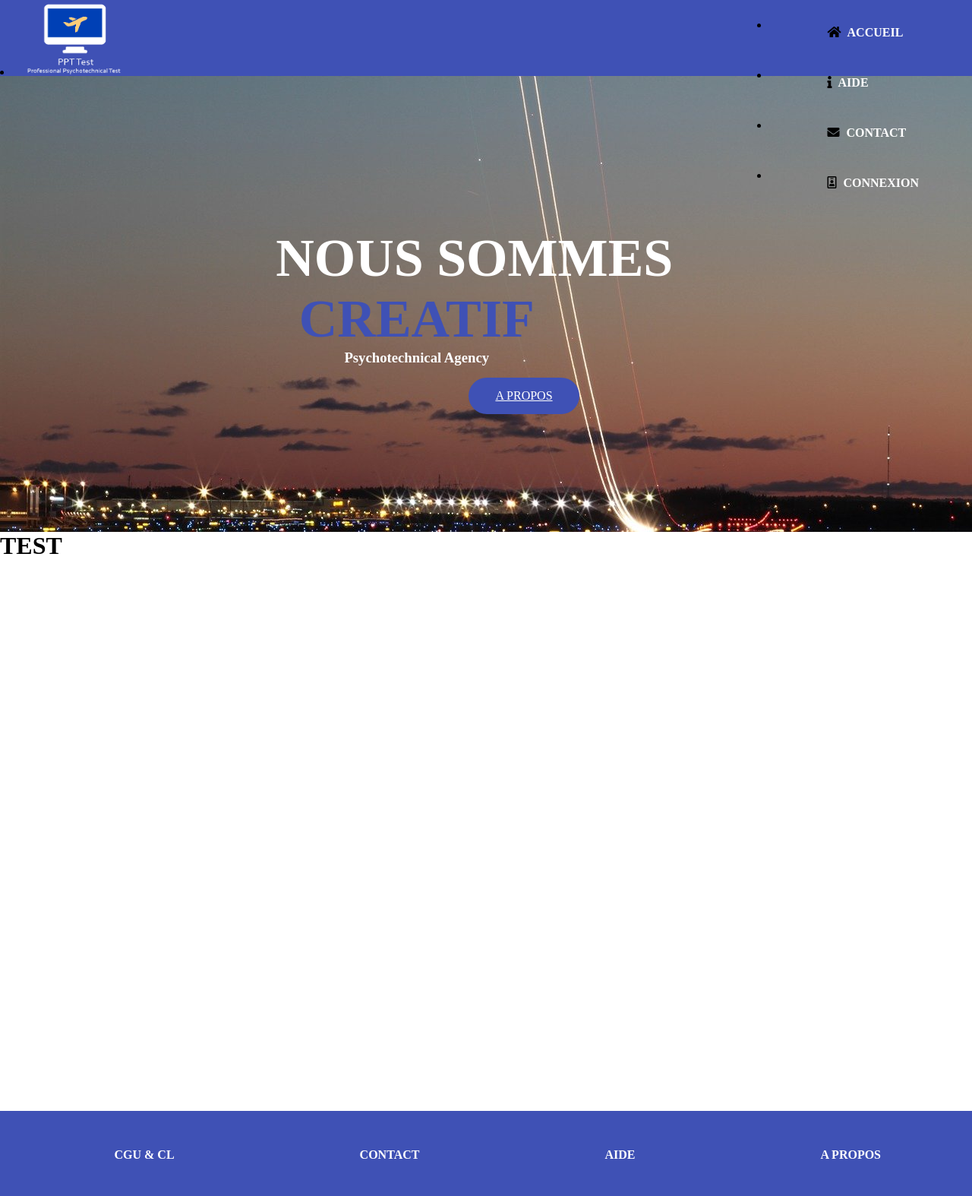
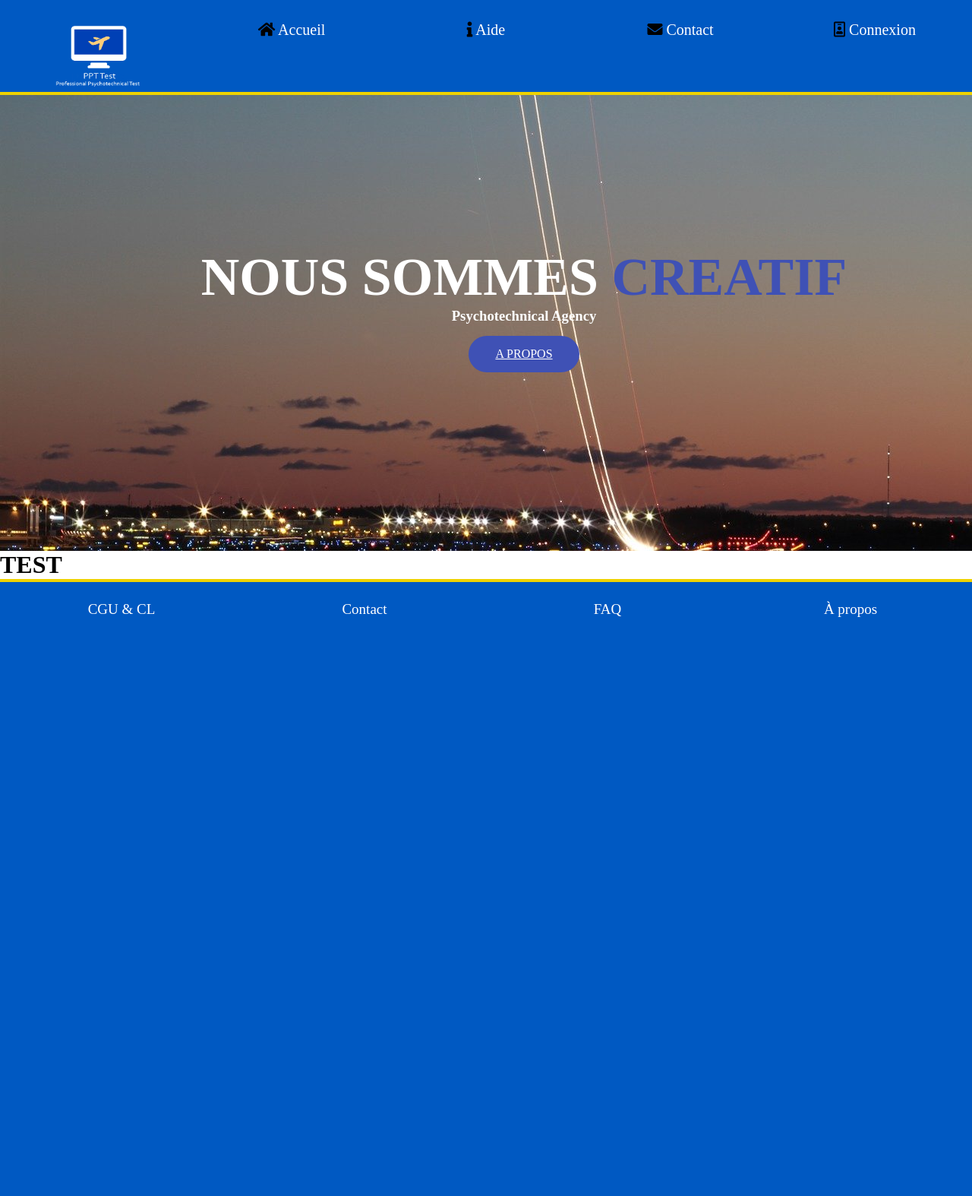
Before and after one commit to APP-G4C/SITE, a PHP site: page /view/accueil.php in a window 1280 px wide; the page is wider, and only the part inside the window is pictured. Shown: that part at 76% size. After the commit the page ends 812 px from the top of that part, so only its background shows below. Run offline with PHP 8.4, Linux system fonts and the light colour scheme; some libraries are stand-ins or nearby versions.

Commit message:
rechange header & footer

```diff
--- a/public/css/Header.css
+++ b/public/css/Header.css
@@ -1,66 +1,122 @@
-.menu {
-  background: #3F51B5;
-  width: auto;
-  height: 100px;
-  line-height: 66px;
+/* CSS menu 1 */
+
+header{
+    background-color: #EFD200;
+    border-bottom: solid 4px;
+    border-color: #EFD200;
+    font-size: 20px;
 }
 
-.m-left {
-  float: left;
+.fas fa-home imgs{
+    color: white;
 }
 
-a img{
-  position: relative;
-  top: auto;
-  left: 10px;
-  width: 130px;
-  height: 100px;
+#menu1 nav ul{
+    list-style: none;
 }
 
-.logo{
-  margin: 0;
-  padding: 0;
-  color: #fff;
-  text-transform: uppercase;
-  font-weight: 900;
-  font-size: 35px;
-  letter-spacing: 1px;
+#menu1 nav li{
+    float: left;
+
+    width: 20%;
+    text-align: center;
+
+
 }
 
-.m-right {
-  float: right;
-}
-.m-link {
-  position: relative;
-  top: 10px;
-  text-decoration: none;
-  color: #fff;
-  text-transform: uppercase;
-  font-weight: 900;
-  padding: 0;
-  margin: 0 70px;
-  transition: all 0.3s ease-in-out;
-  border-bottom: 2px solid transparent;
+#menu1 nav ul::after{
+    content: "";
+    display: table;
+    clear: both;
 }
 
-.m-link:hover{
-  padding-bottom: 3px;
-  border-color: #fff;
+#menu1 nav{
+    background-color: #0059C2;
+    width: 100%;
+    margin: 0;
+    position: sticky;
+    top: 0px;
+
+
 }
 
-.m-link i{
-  margin-right: 5px;
+#menu1 nav a{
+    display: block;
+    text-decoration: none;
+    color: white;
+    vertical-align: center;
+
+}
+
+#menu1 nav a:hover{
+    color: white;
+
+    text-shadow: 2px 2px 4px white;
+}
+
+#menu1 li a{
+    vertical-align: middle;
+    display: inline-block;
+    position: relative;
+}
+
+#link{
+    padding-top: 16px;
+    text-align: center;
+    position: relative;
 }
 
 
+}
+
+#menu1 nav a{
+    display: block;
+    text-decoration: none;
+    color: white;
+    vertical-align: center;
+
+}
+
+#menu1 nav a:hover{
+    color: white;
+
+    text-shadow: 2px 2px 4px white;
+}
+
+#menu1 li a{
+    vertical-align: middle;
+    display: inline-block;
+    position: relative;
+}
+
+#link{
+    padding-top: 26px;
+    text-align: center;
+    position: relative;
+}
 
 
+#logoapp img{
+    padding-top: 3px;
+    height: 87px;
+    width: 117px;
 
+}
 
+header nav ul li {
+    display: block;
 
+}
+header nav ul li  ul li {
+    display: none;
+    line-height: 10px;
+}
 
-
-
+header nav ul li:hover ul li {
+    display: block;
+    font-size: 10px;
+    margin: 30px;
+}
 
 
 
--- a/public/css/footer.css
+++ b/public/css/footer.css
@@ -1,40 +1,64 @@
 /* CSS menu 2 */
 
-.footer {
-  background: #3F51B5;
-  width: 100%;
-  height: 112px;
-  line-height: 66px;
-  position: relative;
-  top: 725px;
+footer {
+
+    border-top: solid 4px;
+    border-color: #EFD200;
+    font-size: 19px;
+    position: sticky;s
 }
 
-
-.f-right {
-  float: right;
-}
-.f-link {
-  position: relative;
-  top: 25px;
-  text-decoration: none;
-  color: #fff;
-  text-transform: uppercase;
-  font-weight: 900;
-  padding: 0;margin: 0 120px;
-  transition: all 0.3s ease-in-out;
-  border-bottom: 2px solid transparent;
+#menu2{
+    position: static;
 }
 
-.f-link:hover{
-  padding-bottom: 3px;
-  border-color: #fff;
+#menu2 nav ul{
+    list-style: none;
 }
 
-.f-link i{
-  margin-right: 5px;
+#menu2 nav li{
+    float: left;
+    width: 25%;
+    text-align: center;
 }
 
+#menu2 nav ul::after{
+    content: "";
+    display: table;
+    clear: both;
+}
 
+#menu2 nav{
+    background-color: #0059C2;
+    width: 100%;
+    height: 75px;
+    margin: 0 auto;
+    position: sticky;
+
+}
+
+#menu2 nav a{
+    display: block;
+    text-decoration: none;
+    color: white;
+    vertical-align: center;
+
+}
+
+#menu2 nav a:hover{
+    color: white;
+    font-size: 21.5px;
+    text-shadow: 2px 2px 4px white;
+}
+
+#menu2 li a{
+    vertical-align: middle;
+    display: inline-block;
+}
+
+#link2{
+    padding-top: 23px;
+}
 
 @media all and (max-width: 600px){
     footer {
--- a/view/accueil.php
+++ b/view/accueil.php
@@ -2,10 +2,8 @@
 <html lang="fr">
 <head>
     <meta charset="utf-8">
-
     <meta name="viewport" content="width=device-width, initial-scale=1">
     <title>Website | Accueil</title>
-
 
     <link href="https://cdnjs.cloudflare.com/ajax/libs/animate.css/3.6.2/animate.min.css" rel="stylesheet">
     <link rel="stylesheet" href="/SITE/public/css/Header.css">
@@ -13,24 +11,18 @@
     <link rel="stylesheet" href="/SITE/public/css/style.css">
     <link rel="stylesheet" href="/SITE/public/css/accueil.css">
     <link rel="stylesheet" href="https://pro.fontawesome.com/releases/v5.10.0/css/all.css" integrity="sha384-AYmEC3Yw5cVb3ZcuHtOA93w35dYTsvhLPVnYs9eStHfGJvOvKxVfELGroGkvsg+p" crossorigin="anonymous"/>
-
 </head>
 
 
-      <header role="header">
-        <nav class="menu" role="navigation">
-            <div class="inner">
-              <div class="m-left">
-                <li id="link"><a id="logoapp" href="#" class="logo"><img src="/SITE/public/images/logoapp.png"/></a></li>
-              </div>
-              <div class="m-right">
-                <li id="link"><a id="b2" href="#" class="m-link"><i class="fas fa-home"></i> Accueil</a></li>
-                <li id="link"><a id="b3" href="faq.php" class="m-link"><i class="fas fa-info"></i> Aide</a></li>
-                <li id="link"><a id="b4" href="contact.php" class="m-link"><i class="fas fa-envelope"></i> Contact</a></li>
-                <li id="link"><a id="b5" href="connexion.php" class="m-link"><i class="far fa-id-badge"></i> Connexion</a></li>
-                </div>
-            </div>
-        </nav>
+  <header id="menu1">
+    <nav>
+        <ul id="menu">
+            <li id="link"><a id="logoapp"href="#"><img src="/SITE/public/images/logoapp.png"/></a></li>
+            <li id="link"><a id="b2" href="#"><i class="fas fa-home"></i> Accueil</a></li>
+            <li id="link"><a id="b3"href="faq.php"><i class="fas fa-info"></i> Aide</a></li>
+            <li id="link"><a id="b4"href="contact.php"><i class="fas fa-envelope"></i> Contact</a></li>
+            <li id="link"><a id="b5"href="connexion.php"><i class="far fa-id-badge"></i> Connexion</a></li>
+
 
 
             <!--UTILISATEUR
@@ -59,6 +51,8 @@
                 </ul>
             </li><!-->
 
+        </ul>
+    </nav>
   </header>
 
 
@@ -84,18 +78,19 @@
     </nav>
   </body>
 
-  <footer>
-      <nav class="footer" role="navigation">
-          <div class="inner">
-            <div class="f-right">
-              <a href="CGU.php" class="f-link"></i> CGU & CL</a>
-              <a href="CONTACT.php" class="f-link"></i> Contact</a>
-              <a href="AIDE.php" class="f-link"></i> Aide</a>
-              <a href="about_us.php" class="f-link"></i> A propos</a>
-            </div>
-          </div>
-      </nav>
-        </div>
+
+
+
+
+    <footer id="menu2">
+        <nav>
+            <ul>
+                <li id="link2"><a href="cgu.php">CGU & CL</a></li>
+                <li id="link2"><a href="contact.php">Contact</a></li>
+                <li id="link2"><a href="faq.php">FAQ</a></li>
+                <li id="link2"><a href="aboutus.php">À propos</a></li>
+            </ul>
+        </nav>
     </footer>
 
 </html>
```
